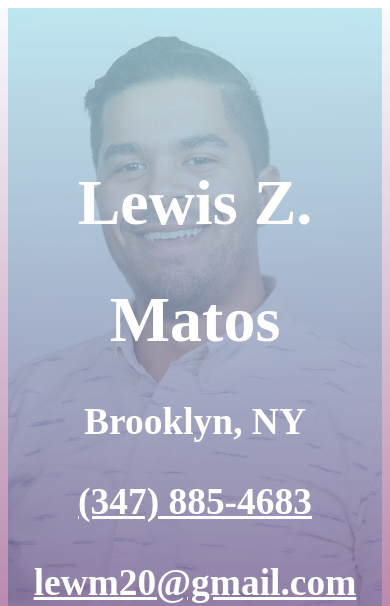
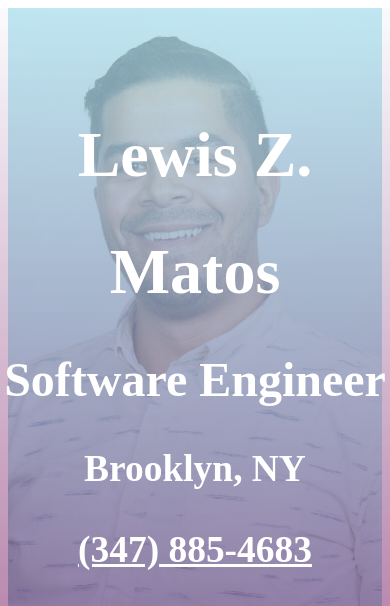
Before and after one commit to LewisMatos/Portfolio-Gatsby, a Gatsby site: page /LeftSection in a window 390 px wide. Shown: the top 606 px of the page. Built offline with nearby package versions, Linux system fonts and the light colour scheme; Gatsby itself is replaced by a stand-in of ours; some packages are replaced by stand-ins of ours.

Commit message:
update media queries

```diff
--- a/src/pages/LeftSection.js
+++ b/src/pages/LeftSection.js
@@ -151,7 +151,6 @@
         </h1>
       </div>
       <h2>{basics.label}</h2>
-      <p />
       <div>
         <h3>{`${basics.location.address}, ${basics.location.region}`}</h3>
         <h3>
@@ -194,6 +193,7 @@
             basics {
               firstname
               middleinitial
+              label
               lastname
               email
               phone
--- a/src/pages/MetaTag.js
+++ b/src/pages/MetaTag.js
@@ -51,6 +51,7 @@
         content="Love everything code. I strive for excellence, always pushing myself and learning something new."
       />
       <meta property="twitter:image" content={portfolio_1200x628} />
+      <link rel="stylesheet" href="https://indestructibletype.com/fonts/Jost.css"/>
     </Helmet>
   )
 }
--- a/src/pages/index.js
+++ b/src/pages/index.js
@@ -4,7 +4,8 @@
 import media from "styled-media-query"
 import LeftSection from "./LeftSection"
 import RightSection from "./RightSection"
-import Metatag from "./MetaTag";
+import Metatag from "./MetaTag"
+import Canvas from "../components/MouseTrail"
 
 const Section = styled.div`
   display: flex;
@@ -20,11 +21,12 @@
     return (
       <>
         <Metatag />
-        <GlobalStyle/>
+        <Canvas />
         <Section>
           <LeftSection />
           <RightSection />
         </Section>
+        <GlobalStyle />
       </>
     )
   }
--- a/src/styles/GlobalStyle.js
+++ b/src/styles/GlobalStyle.js
@@ -1,4 +1,4 @@
-import  "bootstrap/dist/css/bootstrap.css"
+import "bootstrap/dist/css/bootstrap.css"
 import { createGlobalStyle } from "styled-components"
 
 export default createGlobalStyle`
@@ -16,18 +16,12 @@
     *,
     ::before,
     ::after {
+      font-family: 'Jost', serif;
       box-sizing: inherit;
     }
 
-    h1, h2, h3{
-      font-family: 'Vollkorn', serif;
-    }
     h1{
-      font-size: 3rem !important;
-    }
-
-    a{
-      color:white;
+      font-size: 5rem !important;
     }
 
     @media screen and (min-width: 80rem) {
```
